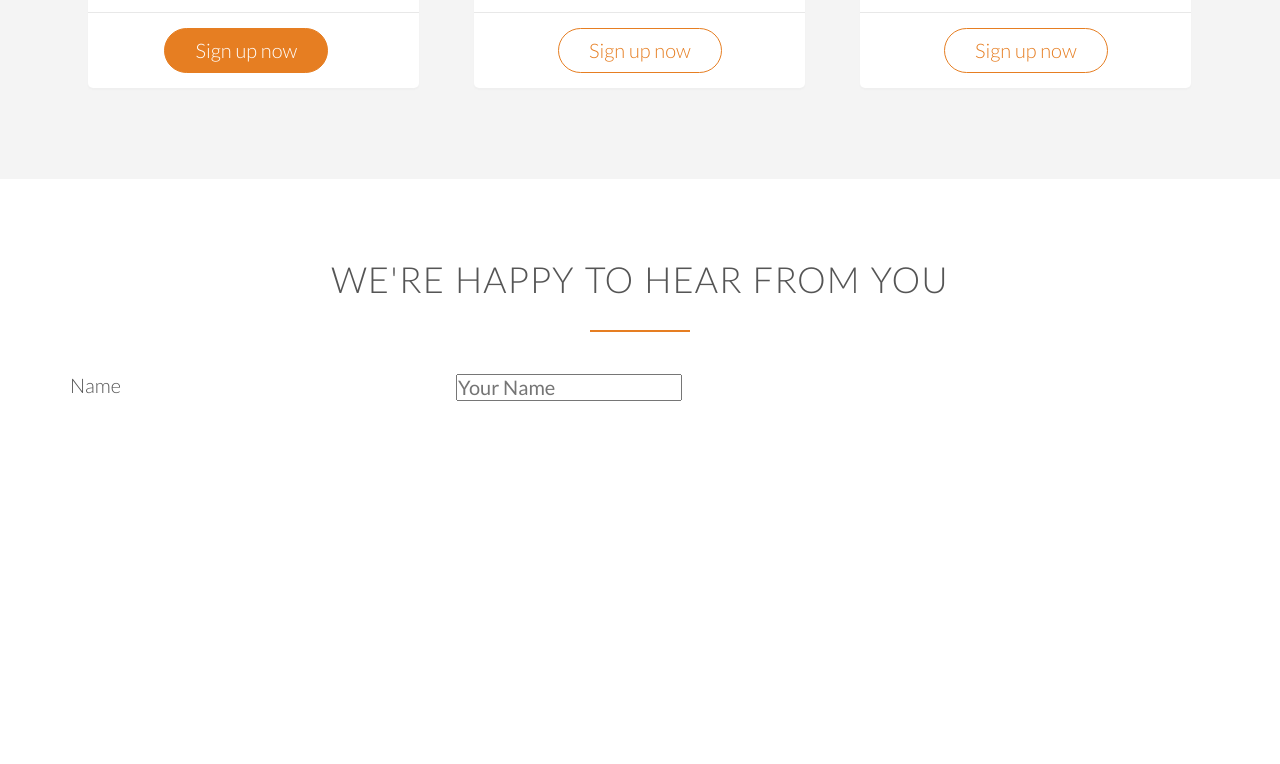
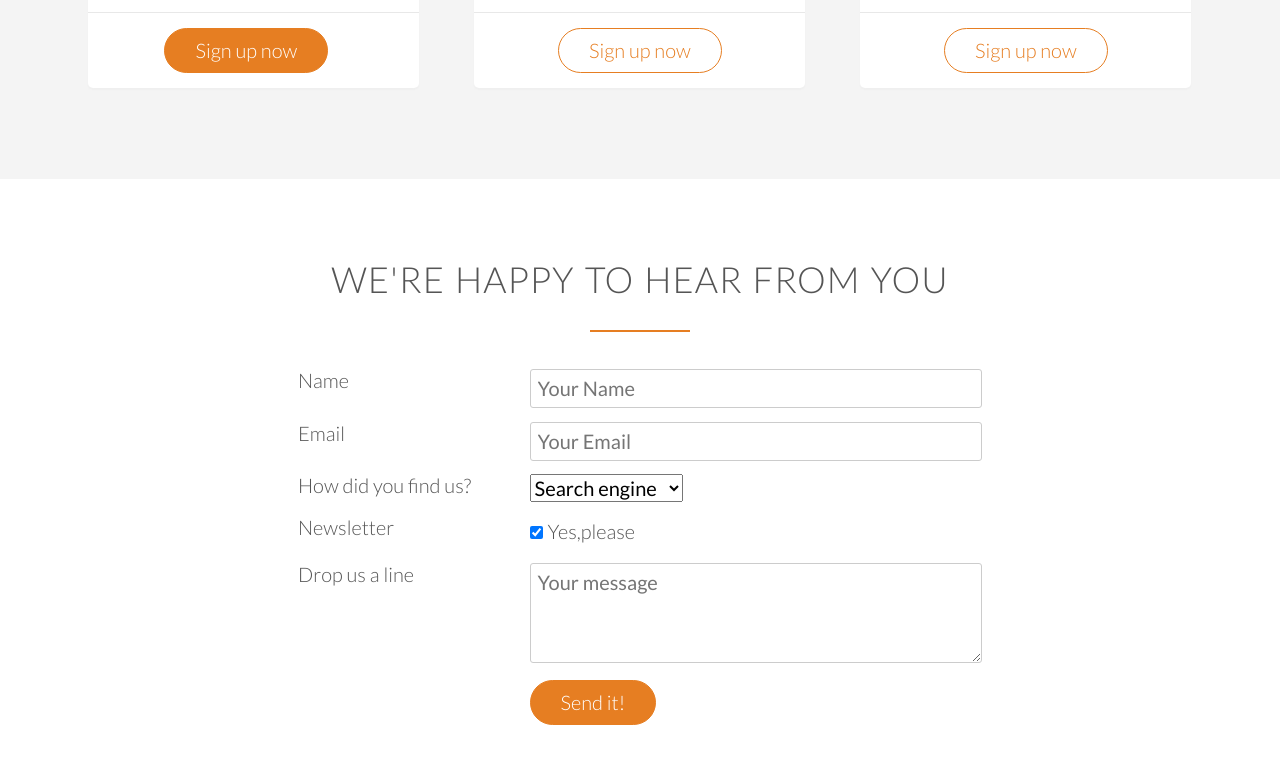
Before and after one commit to joetta25/Food-Service-Website, a plain HTML site: page resource/index.html in a window 1280 px wide. Shown: the part 4471-5235 px from the top of the page. Before the commit the page ends 4963 px from the top, so only its background shows below. Drawn offline with nearby package versions, Linux system fonts and the light colour scheme.

Commit message:
finished styling the form section

```diff
--- a/resource/css/style.css
+++ b/resource/css/style.css
@@ -136,7 +136,8 @@ a:active {
  /* ---------------BUTTONS--------------------- */
 
  .btn:link, /* when ever a user vists the link it will stay the same */
- .btn:visited {
+ .btn:visited,
+ input[type=submit] {
      display: inline-block;
      padding: 10px 30px; /* top-bottom, left-right */
      font-weight: 300;
@@ -148,7 +149,8 @@ a:active {
  }
 
  .btn-full:link,
- .btn-ful:visited {
+ .btn-ful:visited,
+ input[type=submit] {
     background-color: #e67e22;
     border: 1px solid #e67e22;
     color: #fff;
@@ -160,12 +162,15 @@ a:active {
      color: #e67e22;
  }
  .btn:hover, /* hover : mouse over a button, active: when we click a button */
- .btn:active {
+ .btn:active,
+ input[type=submit]:hover,
+ input[type=submit]:active  {
     background-color: #cf6d17;
     color: #fff;
  }
  .btn-full:hover,
- .btn-ful:active {
+ .btn-ful:active,
+ input[type=submit]  {
     border: 1px solid #e67e22;
     color: #fff;
  }
@@ -436,3 +441,33 @@ cite img {
 .plan-box ul li {
     padding: 5px 0;
 }
+
+
+
+/* -------------------- form --------------------- */
+
+.contact-form {
+    width: 60%;
+    margin: 0 auto;   /* this will center this form inside of its parent element */
+}
+
+input[type=text],
+select[type=email],
+textarea {
+    width: 100%;
+    padding: 7px;
+    border-radius: 3px;
+    border: 1px solid #ccc;
+}
+
+textarea {
+
+    height: 100px;
+}
+
+input[type=checkbox] {
+    margin: 10px 5px 10px 0;
+
+}
+
+*:focus {outline: none;}
--- a/resource/index.html
+++ b/resource/index.html
@@ -357,12 +357,58 @@
                 <form method="post" action="#" class="contact-form">
                     <div class="row">
                         <div class="col span-1-of-3">
-                            <label>Name</label>
+                            <label for="name">Name</label>
                         </div>
                         <div class="col span-2-of-3">
                             <input type="text" name="name" id="name" placeholder="Your Name" required>
                         </div>
                     </div>
+                    <div class="row">
+                        <div class="col span-1-of-3">
+                            <label for="email">Email</label>
+                        </div>
+                        <div class="col span-2-of-3">
+                            <input type="text" name="email" id="email" placeholder="Your Email" required>
+                        </div>
+                    </div>
+                    <div class="row">
+                        <div class="col span-1-of-3">
+                            <label for="find-us">How did you find us?</label>
+                        </div>
+                        <div class="col span-2-of-3">
+                            <select name="find-us" id="find-us">
+                                <option value="friends">Friends</option>
+                                <option value="search" selected >Search engine</option>
+                                <option value="ad">Advertisement</option>
+                                <option value="other">Other</option>
+                            </select>
+                        </div>
+                    </div>
+                    <div class="row">
+                        <div class="col span-1-of-3">
+                            <label>Newsletter</label>
+                        </div>
+                        <div class="col span-2-of-3">
+                            <input type="checkbox" name="news" id="news" checked>Yes,please
+                        </div>
+                    </div>
+                    <div class="row">
+                        <div class="col span-1-of-3">
+                            <label>Drop us a line</label>
+                        </div>
+                        <div class="col span-2-of-3">
+                            <textarea name="message" placeholder="Your message"></textarea>
+                        </div>
+                    </div>
+                    <div class="row">
+                        <div class="col span-1-of-3">
+                            <label>&nbsp;</label>
+                        </div>
+                        <div class="col span-2-of-3">
+                            <input type="submit" value="Send it!">
+                        </div>
+                    </div>
+
                 </form>
 
             </div>
```
